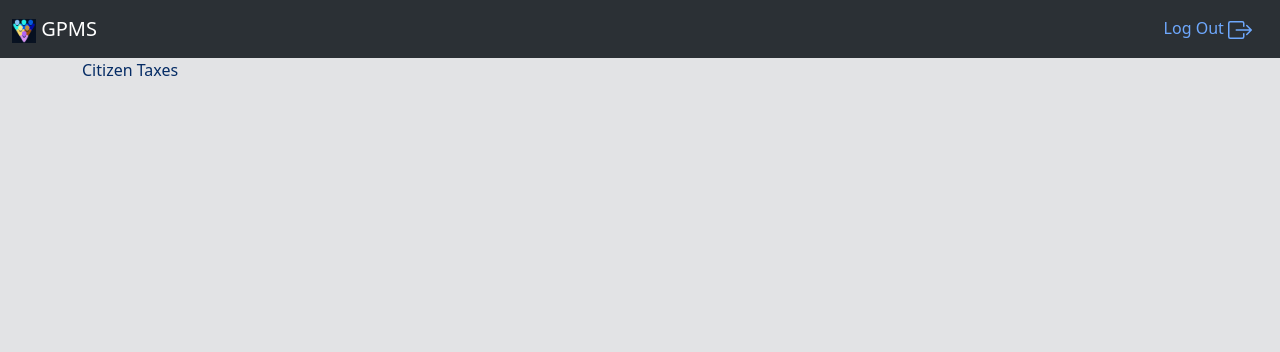
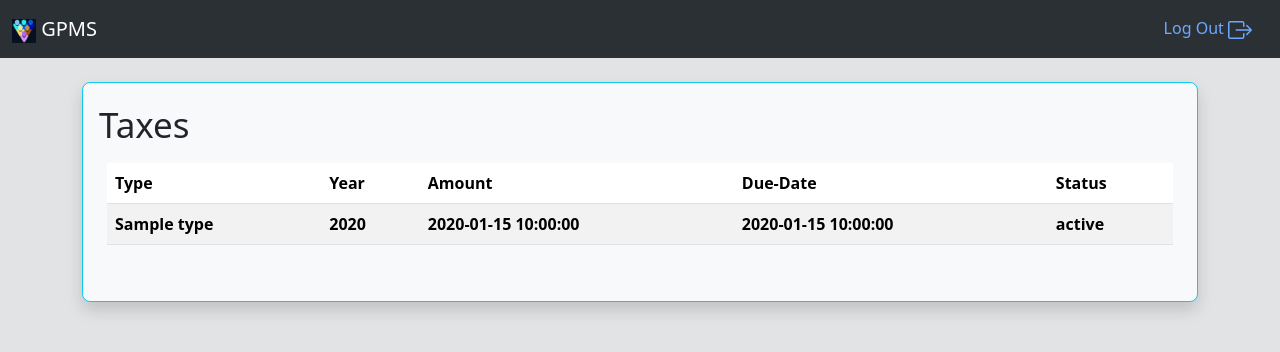
Before and after one commit to laksh0820/GPMS, a Flask app: page /citizen/taxes in a window 1280 px wide. Shown: the top 352 px of the page. Run offline with Flask 3, Linux system fonts and the light colour scheme; a user stored in the database is signed in; a database or web service that is not in the repository returns one stand-in record (values such as "Sample title"); lists and menus that the app fills with data are empty; parts of the project's set-up code (start-up, migrations or seed data) failed here and were passed over; some libraries are stand-ins or nearby versions.

Commit message:
Citizen Dashboard Completed

```diff
--- a/Project/Admin/admin.py
+++ b/Project/Admin/admin.py
@@ -3,5 +3,5 @@ from flask import Blueprint,redirect,url_for
 admin_bp = Blueprint('admin',__name__,url_prefix='/admin',template_folder='templates')
 
 @admin_bp.route('/')
-def admin_base():
+def base():
     return "Hello, System Admin"
--- a/Project/Citizen/citizen.py
+++ b/Project/Citizen/citizen.py
@@ -1,19 +1,16 @@
 from flask import Blueprint,render_template
-from flask_login import login_required
+from flask_login import login_required,current_user
 from Project.utils.db_utils import get_db_connection
 
 citizen_bp = Blueprint('citizen',__name__,url_prefix='/citizen', template_folder='templates')
 
-# Welfare Scheme (already benefitting, available/apply)
-# Vaccination (already received, available)
-# Taxes (File Income (monthly), Done, Due)
-# Service Documents (apply for docs)
-
+# Dashboard for citizen
 @citizen_bp.route('/')
 @login_required
 def base():
     return render_template('dashboard.html')
 
+# Welfare Schemes
 @citizen_bp.route('/welfare_scheme')
 @login_required
 def welfare_scheme():
@@ -33,16 +30,52 @@ def welfare_scheme():
     conn.close()
     return render_template('welfare_scheme.html',scheme_title=scheme_title,scheme_description=scheme_description)
 
+# Vaccinations
 @citizen_bp.route('/vaccination')
 @login_required
 def vaccination():
-    return render_template('vaccination.html')
+    conn = get_db_connection()
+    db = conn.cursor()
 
+    db.execute("""
+                SELECT vaccine_type, date_administered
+                from vaccination
+                where citizen_id = %s;
+            """,[current_user.citizen_id])
+
+    res = db.fetchall()
+    vaccination_type = [row[0] for row in res]
+    date_administered = [row[1] for row in res]
+
+    db.close()
+    conn.close()
+    return render_template('vaccination.html',vaccination_type=vaccination_type,date_administered=date_administered)
+
+# Taxes
 @citizen_bp.route('/taxes')
 @login_required
 def taxes():
-    return render_template('taxes.html')
+    conn = get_db_connection()
+    db = conn.cursor()
 
+    db.execute("""
+               SELECT type,tax_year,amount_due,due_date,status
+               FROM taxes
+               WHERE citizen_id = %s;
+            """,[current_user.citizen_id])
+
+    res = db.fetchall()
+    tax_type = [row[0] for row in res]
+    tax_year = [row[1] for row in res]
+    amount_due = [row[2] for row in res]
+    due_date = [row[3] for row in res]
+    status = [row[4] for row in res]
+
+    db.close()
+    conn.close()
+    return render_template('taxes.html',tax_type=tax_type,tax_year=tax_year,amount_due=amount_due,due_date=due_date,status=status)
+
+# Services
 @citizen_bp.route('/service')
 @login_required
 def service():
--- a/Project/Citizen/templates/dashboard.html
+++ b/Project/Citizen/templates/dashboard.html
@@ -2,7 +2,8 @@
 
 {% block content %}
 
-<p>Citizen Dashboard</p>
+</br>
+<h1>Citizen Dashboard</h1>
 <a href='{{ url_for("citizen.welfare_scheme") }}'>welfare_scheme</a></br>
 <a href='{{ url_for("citizen.vaccination") }}'>vaccination</a></br>
 <a href='{{ url_for("citizen.taxes") }}'>taxes</a></br>
--- a/Project/Citizen/templates/taxes.html
+++ b/Project/Citizen/templates/taxes.html
@@ -1,7 +1,33 @@
 {% extends 'base.html' %}
-
 {% block content %}
 
-<p>Citizen Taxes</p>
+<br/>
+<div class="container-fluid bg-light border border-info shadow p-3 mb-5 rounded-3">
+    <h1><small class="text-dark">Taxes</small></h1>
+    <div class="p-2 mb-3 rounded">
+    <table class="table table-striped table-hover table-bordered=borderless caption-top rounded" >
+        <thead>
+            <tr>
+                <th scope="col">Type</th>
+                <th scope="col">Year</th>
+                <th scope="col">Amount</th>
+                <th scope="col">Due-Date</th>
+                <th scope="col">Status</th>
+            </tr>
+        </thead>
+        <tbody>
+            {% for type in tax_type %}
+            <tr>
+                <th scope="row">{{ type }}</th>
+                <th scope="row">{{ tax_year[loop.index0] }}</th>
+                <th scope="row">{{ amount_due[loop.index0] }}</th>
+                <th scope="row">{{ due_date[loop.index0] }}</th>
+                <th scope="row">{{ status[loop.index0] }}</th>
+            </tr>
+            {% endfor %}
+        </tbody>
+    </table>
+    </div>
+</div>
 
 {% endblock %}
--- a/Project/Employee/employee.py
+++ b/Project/Employee/employee.py
@@ -16,7 +16,7 @@ class SaveForm(FlaskForm):
 
 @employee_bp.route('/')
 @login_required
-def employee_base():
+def base():
     return render_template('employee_dashboard.html')
 
 @employee_bp.route('/taxes', methods=['GET','POST'])
--- a/Project/Government/government.py
+++ b/Project/Government/government.py
@@ -5,6 +5,6 @@ government_bp = Blueprint('government',__name__,url_prefix='/government', templa
 
 @government_bp.route('/')
 @login_required
-@government_monitor_required
-def govenrment_base():
+# @government_monitor_required
+def base():
     return render_template('government_dashboard.html')
--- a/Project/__init__.py
+++ b/Project/__init__.py
@@ -14,8 +14,6 @@ DB_HOST = "10.5.18.70"
 app = Flask(__name__)
 app.config['SECRET_KEY'] = 'grampanchayatksdkar37ro8hf83fh3892hmfijw38fh'
 app.config['REMEMBER_COOKIE_DURATION'] = timedelta(seconds=20)
-app.config['SECURITY_PASSWORD_SALT']='email-confirmation-for-a-new-user//projectzetaX//23jnrxnl4r'
-app.config['FLASK_ADMIN_SWATCH'] = 'cosmo'
 app.config['DB_NAME'] = DB_NAME
 app.config['DB_USER'] = DB_USER
 app.config['DB_PASSWORD'] = DB_PASSWORD
--- a/Project/routes.py
+++ b/Project/routes.py
@@ -41,9 +41,9 @@ def login():
                 elif form.role.data == 'panchayat_employee':
                     return redirect(url_for('employee.base'))
                 elif form.role.data == 'government':
-                    return redirect(url_for('government'))
+                    return redirect(url_for('government.base'))
                 elif form.role.data == 'admin':
-                    return redirect(url_for('admin'))
+                    return redirect(url_for('admin.base'))
             else:
                 flash("Wrong Password!! Try Again",'error')
         else:
--- a/Project/templates/navbar.html
+++ b/Project/templates/navbar.html
@@ -19,7 +19,7 @@
                 Home
               </a>
             {% elif current_user.role == 'panchayat_employee' %}
-              <a class="nav-link pill" href="{{ url_for('panchayat_employee.base')}}">
+              <a class="nav-link pill" href="{{ url_for('employee.base')}}">
                 <svg xmlns="http://www.w3.org/2000/svg" width="24" height="24" fill="currentColor" class="bi bi-house" viewBox="0 0 16 16">
                   <path d="M8.707 1.5a1 1 0 0 0-1.414 0L.646 8.146a.5.5 0 0 0 .708.708L2 8.207V13.5A1.5 1.5 0 0 0 3.5 15h9a1.5 1.5 0 0 0 1.5-1.5V8.207l.646.647a.5.5 0 0 0 .708-.708L13 5.793V2.5a.5.5 0 0 0-.5-.5h-1a.5.5 0 0 0-.5.5v1.293zM13 7.207V13.5a.5.5 0 0 1-.5.5h-9a.5.5 0 0 1-.5-.5V7.207l5-5z"/>
                 </svg>
```
Also changed, not shown: Project/Citizen/templates/vaccination.html (+22 -2 lines).
